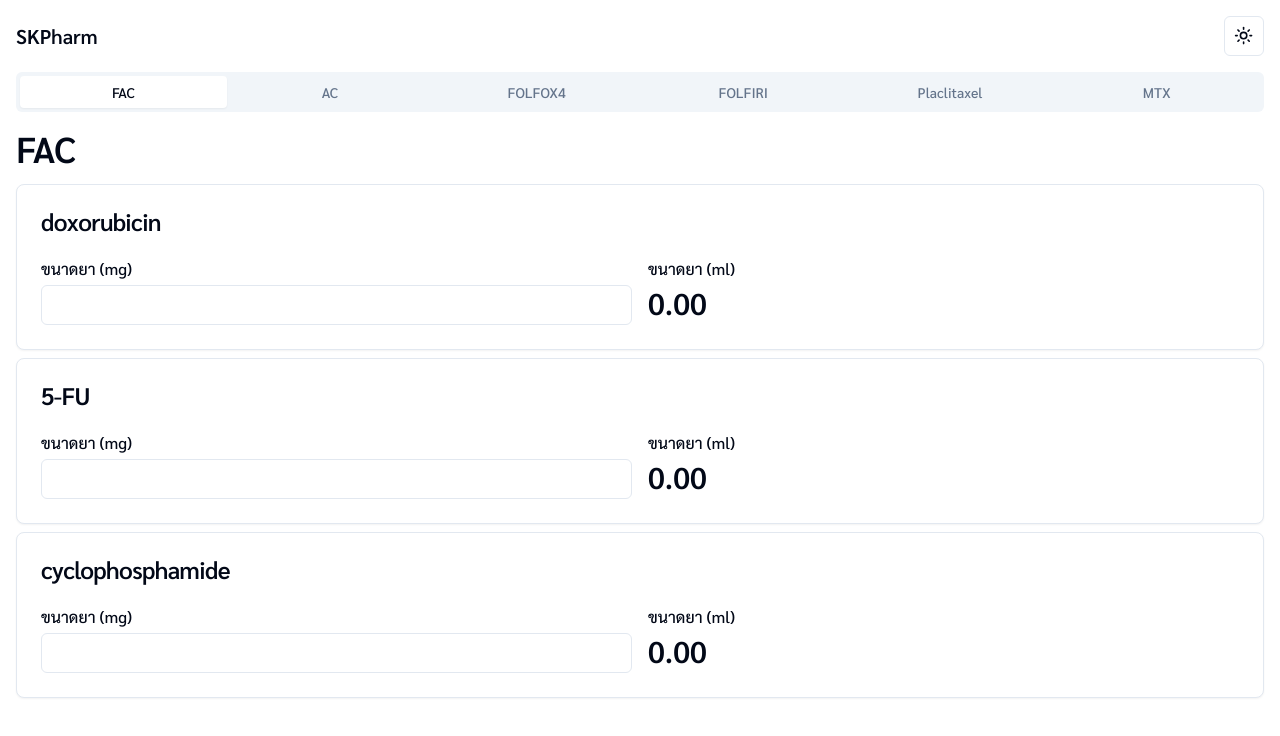
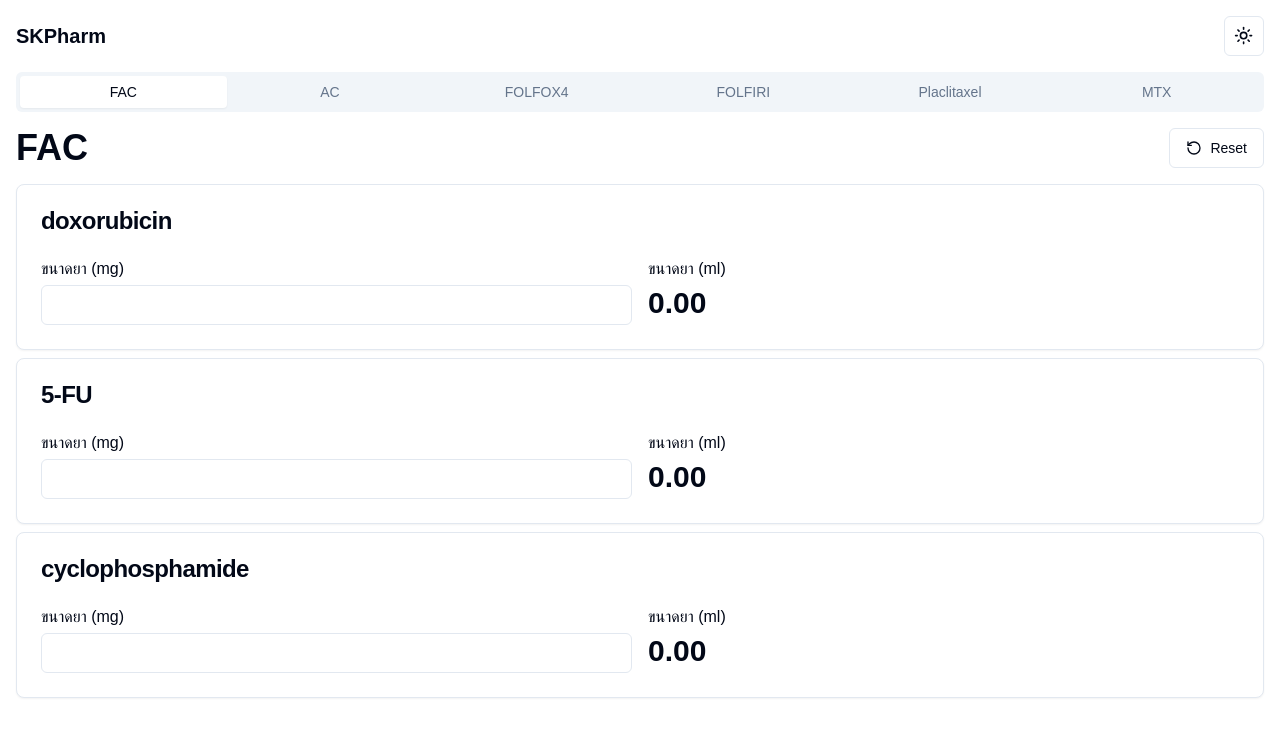
Before and after one commit to pangpondwee/chemo, a Next.js app: page / in a window 1280 px wide. Shown: the top 736 px of the page. Built offline with nearby package versions, Linux system fonts and the light colour scheme; a web font is replaced by a local one.

Commit message:
Update formula, Add reset button, Change font

```diff
--- a/app/layout.tsx
+++ b/app/layout.tsx
@@ -5,6 +5,7 @@ import {
   IBM_Plex_Sans_Thai_Looped,
   Anuphan,
   Sarabun,
+  Noto_Sans_Thai_Looped,
 } from "next/font/google";
 import { ThemeProvider } from "@/components/themeProvider";
 import { ModeToggle } from "@/components/modeToggle";
@@ -22,6 +23,10 @@ const sarabun = Sarabun({
   subsets: ["thai"],
   weight: ["400", "500", "600"],
 });
+const noto = Noto_Sans_Thai_Looped({
+  subsets: ["thai"],
+  weight: ["400", "500", "600"],
+});
 
 export const metadata: Metadata = {
   title: "SKPharm",
@@ -36,7 +41,7 @@ export default function RootLayout({
 }) {
   return (
     <html lang="en">
-      <body className={sarabun.className}>
+      <body className={noto.className}>
         <ThemeProvider attribute="class" defaultTheme="system" enableSystem>
           <div className="flex flex-col">
             <div className="flex items-center place-content-between p-4">
--- a/app/page.tsx
+++ b/app/page.tsx
@@ -1,11 +1,13 @@
 "use client";
 
+import { Button } from "@/components/ui/button";
 import { Card, CardContent, CardHeader, CardTitle } from "@/components/ui/card";
 import { Input } from "@/components/ui/input";
 import { Label } from "@/components/ui/label";
 import { Tabs, TabsContent, TabsList, TabsTrigger } from "@/components/ui/tabs";
 import { formulaList, drugList } from "@/data/drugData";
 import { drugListType, useDrugStore } from "@/stores/use-drug-store";
+import { RotateCcw } from "lucide-react";
 
 const calculateMl = (drug: string, drugListStore: drugListType) => {
   const drugData = drugList.find((elem) => elem.refName == drug);
@@ -15,6 +17,7 @@ const calculateMl = (drug: string, drugListStore: drugListType) => {
 export default function Home() {
   const drugListStore = useDrugStore((state) => state.drugList);
   const setDrug = useDrugStore((state) => state.setDrug);
+  const resetDrug = useDrugStore((state) => state.resetDrug);
 
   return (
     <Tabs defaultValue={formulaList.at(0)?.name} className="w-full pl-4 pr-4">
@@ -32,8 +35,12 @@ export default function Home() {
           className="flex flex-col"
         >
           <div className="mt-2 flex flex-col gap-2">
-            <div className="text-4xl font-semibold mt-2 mb-2">
-              {formula.name}
+            <div className="flex justify-between mt-2 mb-2">
+              <div className="text-4xl font-semibold">{formula.name}</div>
+              <Button variant={"outline"} onClick={resetDrug} className="gap-2">
+                <RotateCcw className="h-4 w-4" />
+                Reset
+              </Button>
             </div>
             {formula.drugs.map((drug) => (
               <Card key={drug}>
--- a/data/drugData.tsx
+++ b/data/drugData.tsx
@@ -9,11 +9,11 @@ export const formulaList = [
   },
   {
     name: "FOLFOX4",
-    drugs: ["oxaliplatin", "leucovorin", "fiveFU"],
+    drugs: ["oxaliplatin", "leucovorin", "fiveFUPush", "fiveFUDrip"],
   },
   {
     name: "FOLFIRI",
-    drugs: ["irinotecan", "leucovorin", "fiveFU"],
+    drugs: ["irinotecan", "leucovorin", "fiveFUPush", "fiveFUDrip"],
   },
   {
     name: "Placlitaxel",
@@ -29,6 +29,16 @@ export const drugList = [
   {
     displayName: "5-FU",
     refName: "fiveFU",
+    divider: 50,
+  },
+  {
+    displayName: "5-FU [push]",
+    refName: "fiveFUPush",
+    divider: 50,
+  },
+  {
+    displayName: "5-FU [drip]",
+    refName: "fiveFUDrip",
     divider: 50,
   },
   {
--- a/stores/use-drug-store.ts
+++ b/stores/use-drug-store.ts
@@ -7,12 +7,14 @@ export type drugListType = {
 type drugStoreType = {
   drugList: drugListType;
   setDrug: (value: drugListType) => void;
-  resetState: () => void;
+  resetDrug: () => void;
 };
 
 export const useDrugStore = create<drugStoreType>((set) => ({
   drugList: {
     fiveFU: 0,
+    fiveFUPush: 0,
+    fiveFUDrip: 0,
     leucovorin: 0,
     cyclophosphamide: 0,
     doxorubicin: 0,
@@ -23,10 +25,12 @@ export const useDrugStore = create<drugStoreType>((set) => ({
   },
   setDrug: (value) =>
     set((state) => ({ drugList: { ...state.drugList, ...value } })),
-  resetState: () =>
+  resetDrug: () =>
     set((state) => ({
       drugList: {
         fiveFU: 0,
+        fiveFUPush: 0,
+        fiveFUDrip: 0,
         leucovorin: 0,
         cyclophosphamide: 0,
         doxorubicin: 0,
```
